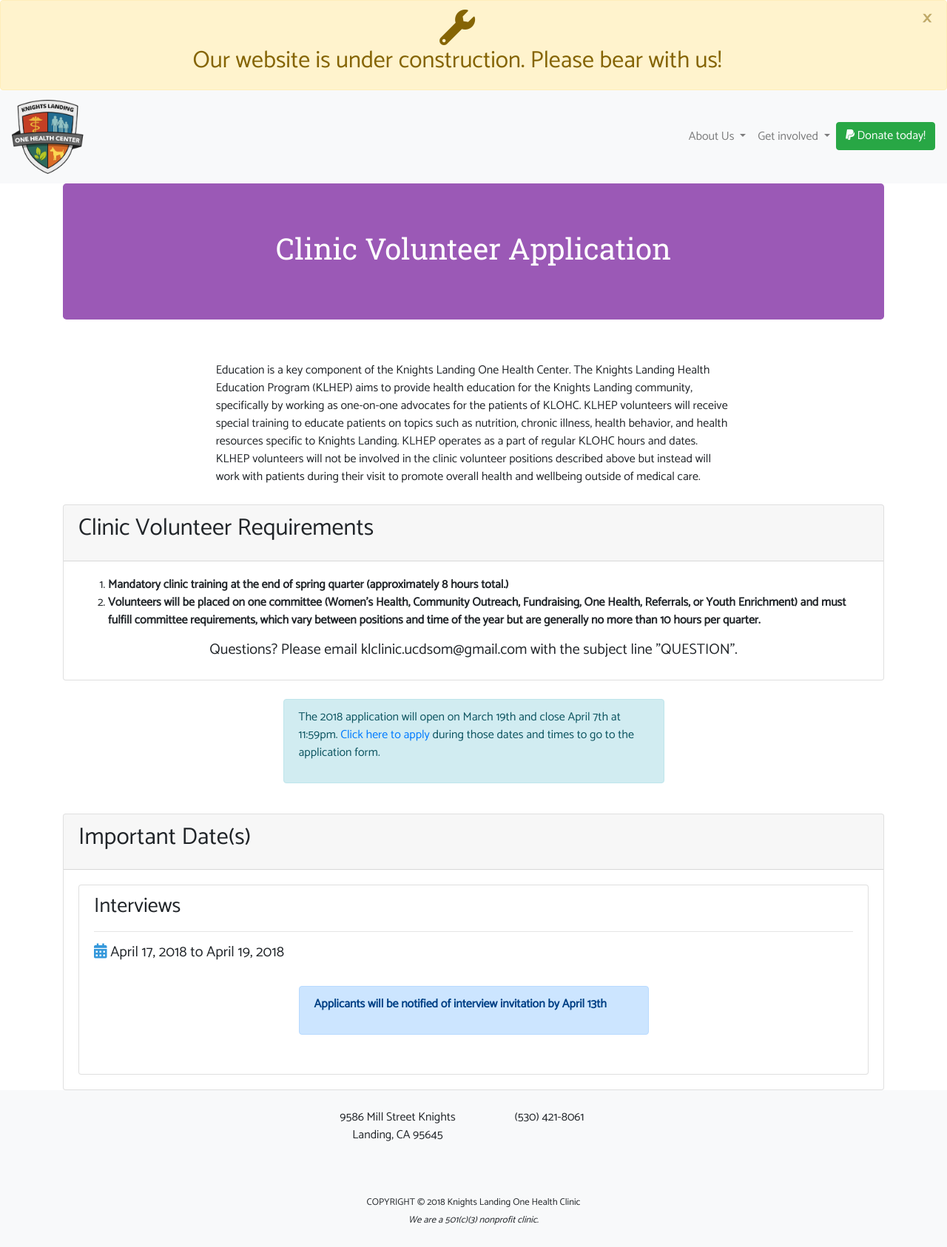
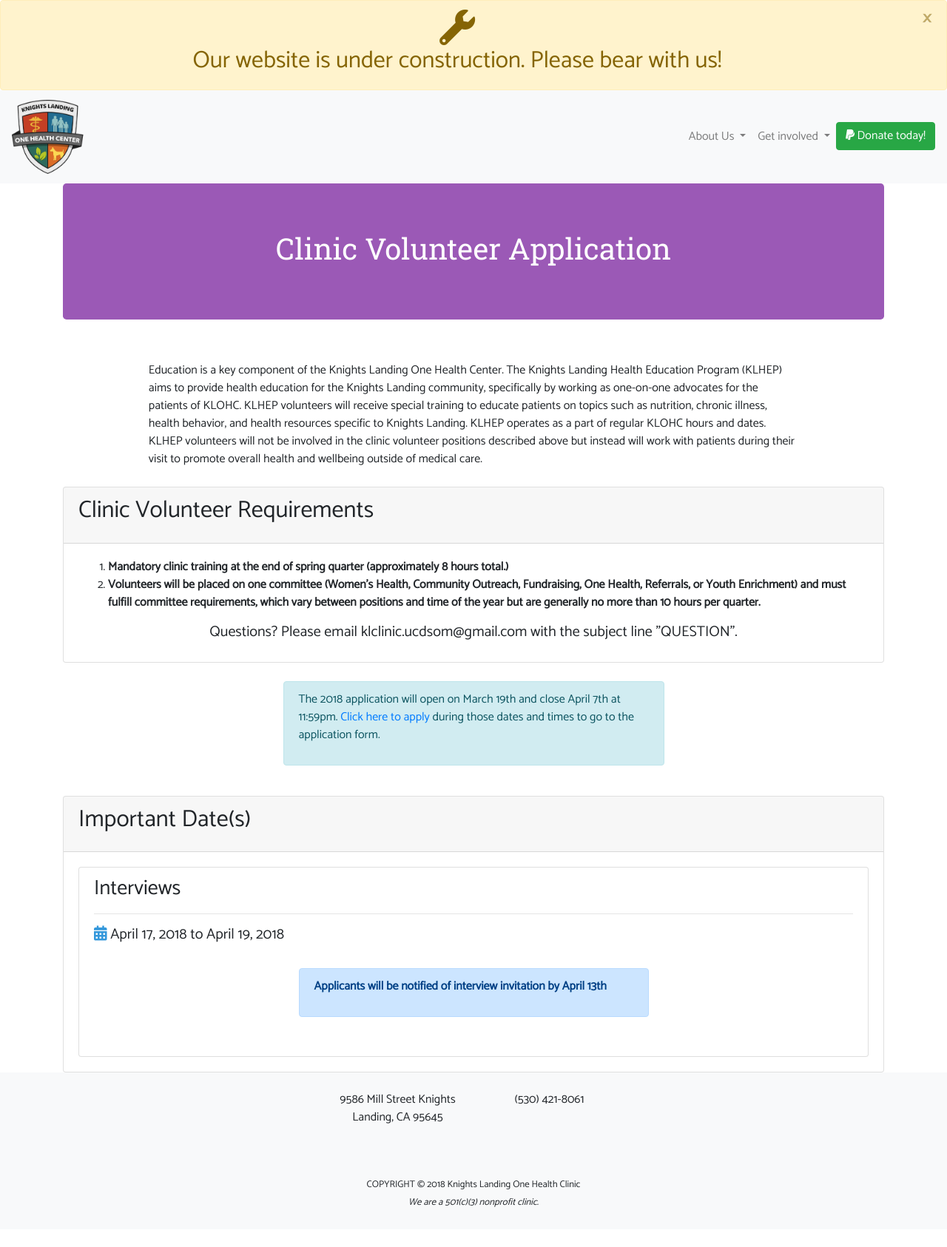
Before and after one commit to iwakoscott/knights-landing, a Jekyll site: the page built from get-involved/clinic-volunteer-application.markdown, in a window 1280 px wide. Shown: the whole page at 74% size. Built offline with Jekyll 4.4.1, drawn with Linux system fonts in a browser that asks for light colours; nearby versions of some CDN libraries; after the commit the page ends 1662 px from its top, so only the background shows below that.

Commit message:
add more space for description

```diff
--- a/_layouts/volunteer.html
+++ b/_layouts/volunteer.html
@@ -7,7 +7,7 @@
 
     {% if page.volunteer_description %}
     <div class="row">
-      <div class="col-sm-8 offset-sm-2">
+      <div class="col-sm-10 offset-sm-1">
         {{ page.volunteer_description }}
       </div>
     </div>
```
